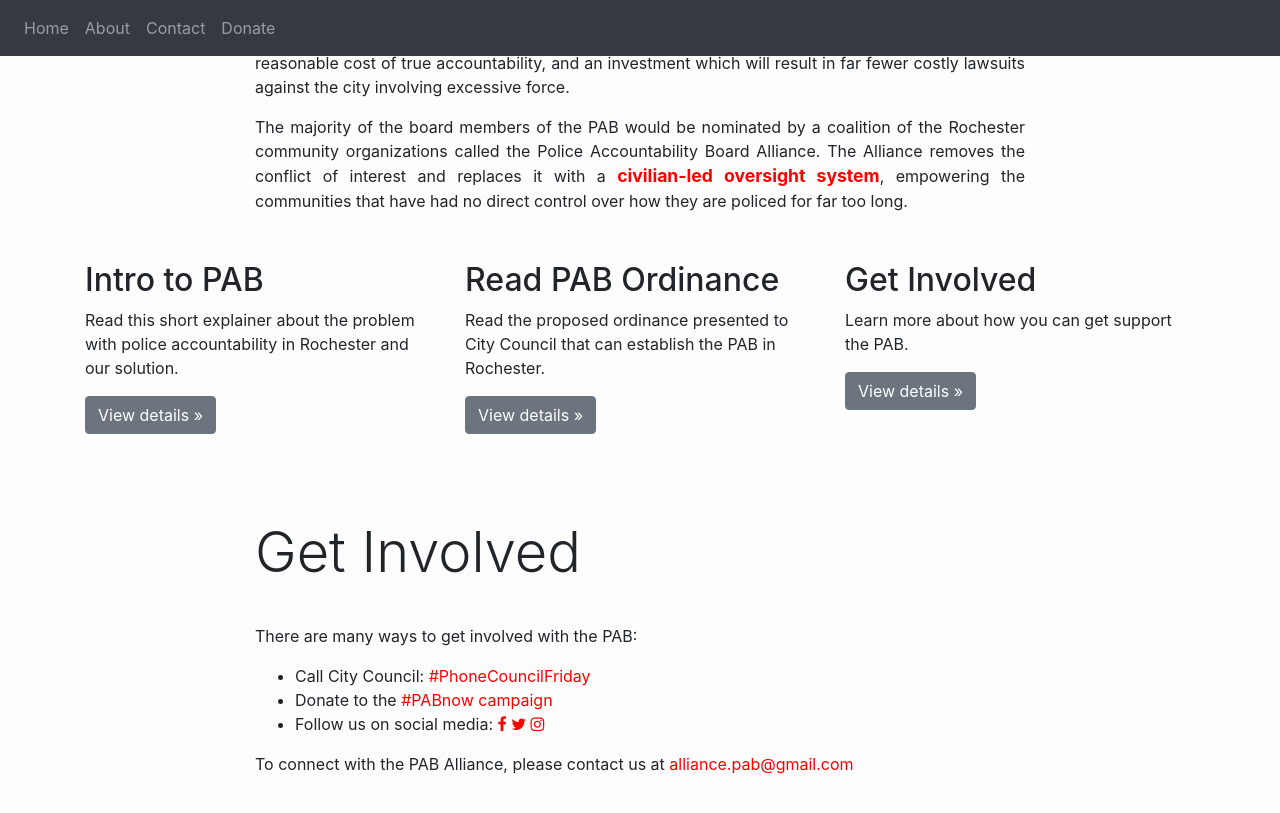
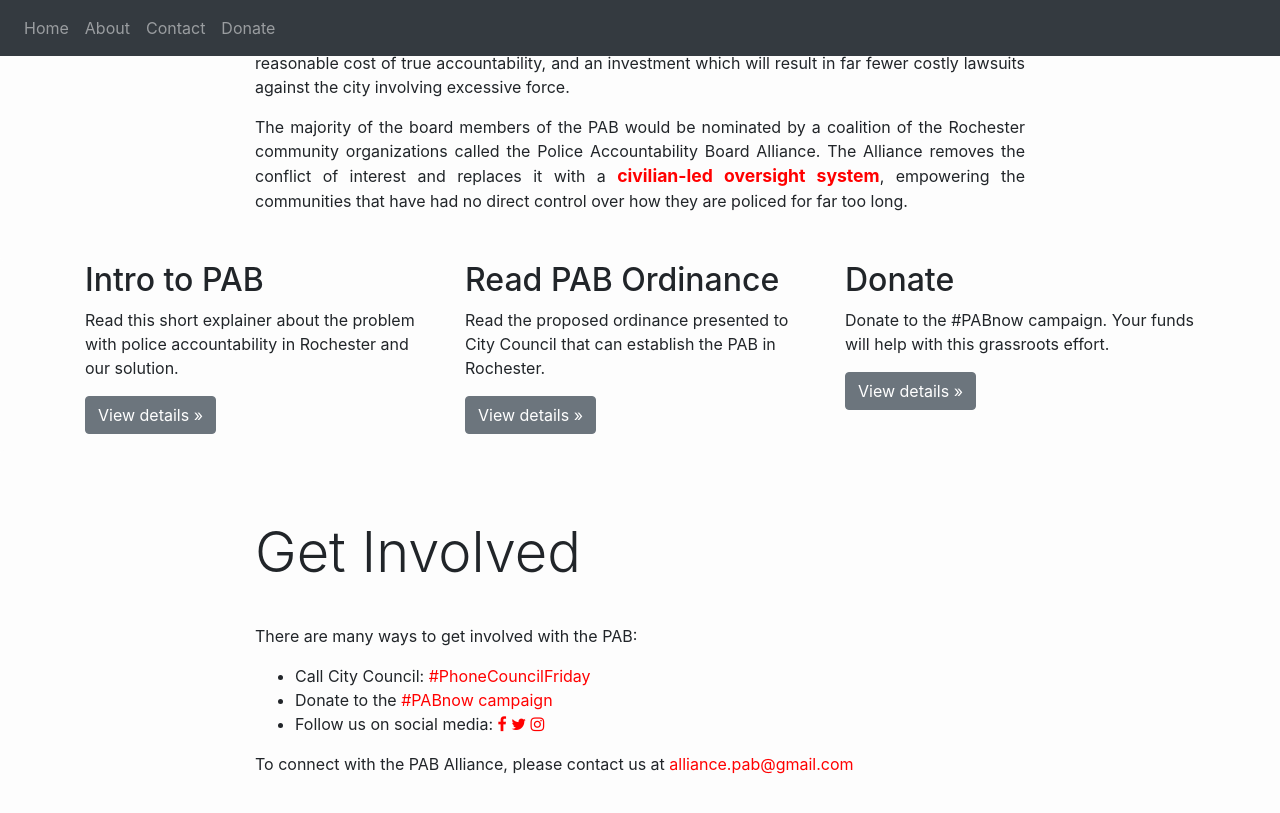
Before and after one commit to pabnow/pabnow.github.io, a Jekyll site: the page built from index.html, in a window 1280 px wide and 900 px high, scrolled down 850 px. Shown: the top 813 px of the window. Built offline with Jekyll 4.4.1, drawn with Linux system fonts in a browser that asks for light colours; nearby versions of some CDN libraries; comment, search, counter and statistics services are not loaded.

Commit message:
Update index.html

```diff
--- a/index.html
+++ b/index.html
@@ -118,8 +118,8 @@ title: PAB
           </div>
 
           <div class="col-md-4">
-            <h2>Get Involved</h2>
-            <p>Learn more about how you can get support the PAB.</p>
+            <h2>Donate</h2>
+            <p>Donate to the #PABnow campaign. Your funds will help with this grassroots effort.</p>
             <p><a class="btn btn-secondary"  target="_blank" href="https://pabnow.github.io/get-involved" role="button">View details »</a></p>
           </div>
         </div>
```
